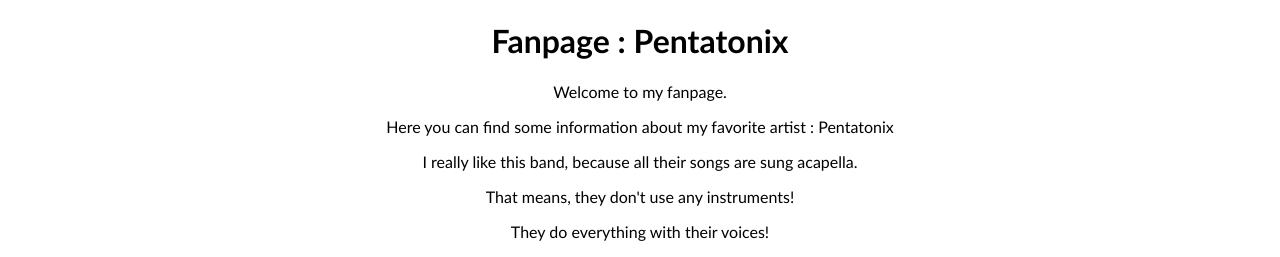
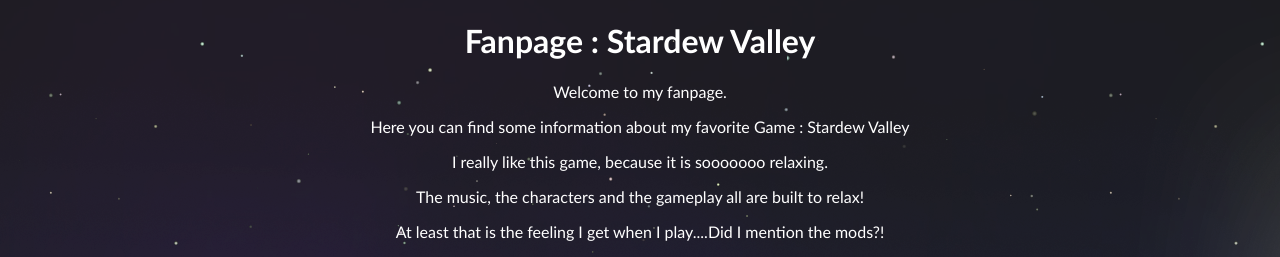
Before and after one commit to tylerCWHQ/my_favoriter, a plain HTML site: page index.html in a window 1280 px wide. Shown: the top 257 px of the page. Drawn offline with Linux system fonts and the light colour scheme; grey boxes are pictures that could not be loaded.

Commit message:
Now Featuring STARDEW VALLEY

```diff
--- a/index.html
+++ b/index.html
@@ -8,20 +8,20 @@
 </head>
 <body>
     <div class="title">
-        <h1>Fanpage : Pentatonix</h1>
+        <h1>Fanpage : Stardew Valley</h1>
     </div>
     <div class="intro">
         <p>Welcome to my fanpage. </p>
-        <p>Here you can find some information about my favorite artist : Pentatonix</p>
+        <p>Here you can find some information about my favorite Game : Stardew Valley</p>
 
-        <p>I really like this band, because all their songs are sung acapella.</p>
-        <p>That means, they don't use any instruments!</p>
-        <p>They do everything with their voices!</p>
+        <p>I really like this game, because it is sooooooo relaxing.</p>
+        <p>The music, the characters and the gameplay all are built to relax!</p>
+        <p>At least that is the feeling I get when I play....Did I mention the mods?!</p>
     </div>
     <div class="youtube">
         <iframe width="560"
                 height="315"
-                src="https://www.youtube.com/embed/3MteSlpxCpo"
+                src="https://www.youtube.com/embed/o_rCv6tUtx0"
                 title="YouTube video player"
                 frameborder="0"
                 allow="accelerometer; autoplay; clipboard-write; encrypted-media; gyroscope; picture-in-picture"
--- a/style.css
+++ b/style.css
@@ -1,4 +1,6 @@
 body{
+    background-image: url("SDV_background.png");
+    color:white;
     text-align: center;
     font-family: 'Trebuchet MS', 'Lucida Sans Unicode', 'Lucida Grande', 'Lucida Sans', Arial, sans-serif;
 }
```
Also changed, not shown: SDV_background.png (added).
